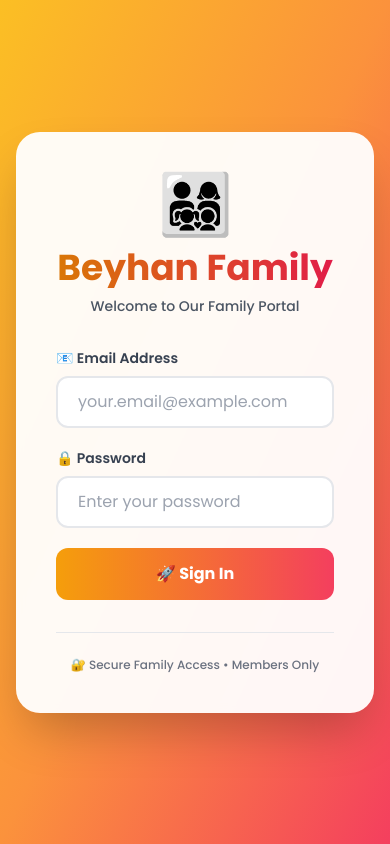
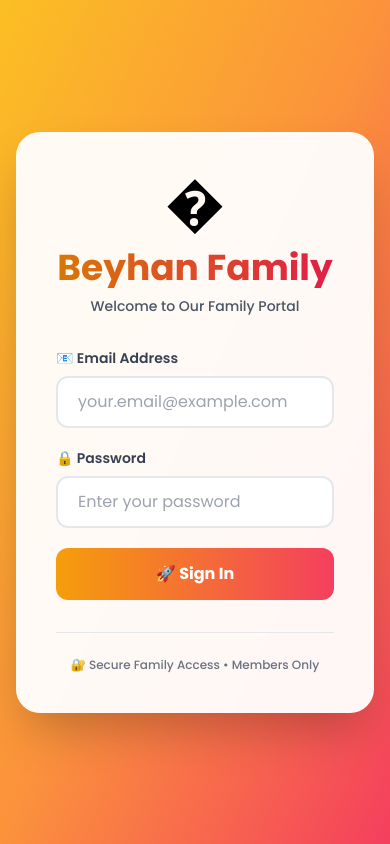
Before and after one commit to fbeyhan/Beyhan-Family, a React (Vite) app: page /login in a window 390 px wide. Built offline with nearby package versions, Linux system fonts and the light colour scheme; no server answers.

Commit message:
more fixes for mobile devices

```diff
--- a/src/pages/Dashboard.tsx
+++ b/src/pages/Dashboard.tsx
@@ -36,7 +36,7 @@ export const Dashboard: React.FC = () => {
         <div className="max-w-6xl mx-auto px-6 py-8 flex justify-between items-center">
           <div>
             <div className="flex items-center gap-3 mb-1">
-              <span className="text-4xl">👨‍👩‍👧‍👦</span>
+              <span className="text-4xl">�</span>
               <h1 className="text-4xl font-bold text-transparent bg-clip-text bg-gradient-to-r from-amber-600 to-rose-600" style={{fontFamily: 'Poppins, sans-serif'}}>
                 Beyhan Family
               </h1>
--- a/src/pages/Login.tsx
+++ b/src/pages/Login.tsx
@@ -80,7 +80,7 @@ export const Login: React.FC = () => {
     <div className="min-h-screen bg-gradient-to-br from-amber-400 via-orange-400 to-rose-500 flex items-center justify-center px-4 py-12">
       <div className="bg-white/95 backdrop-blur-sm rounded-3xl shadow-2xl w-full max-w-md p-10">
         <div className="text-center mb-8">
-          <div className="text-6xl mb-4">👨‍👩‍👧‍👦</div>
+          <div className="text-6xl mb-4">�</div>
           <h1 className="text-4xl font-bold text-transparent bg-clip-text bg-gradient-to-r from-amber-600 to-rose-600 mb-2" style={{fontFamily: 'Poppins, sans-serif'}}>Beyhan Family</h1>
           <p className="text-gray-600 text-sm font-medium" style={{fontFamily: 'Poppins, sans-serif'}}>Welcome to Our Family Portal</p>
         </div>
```
